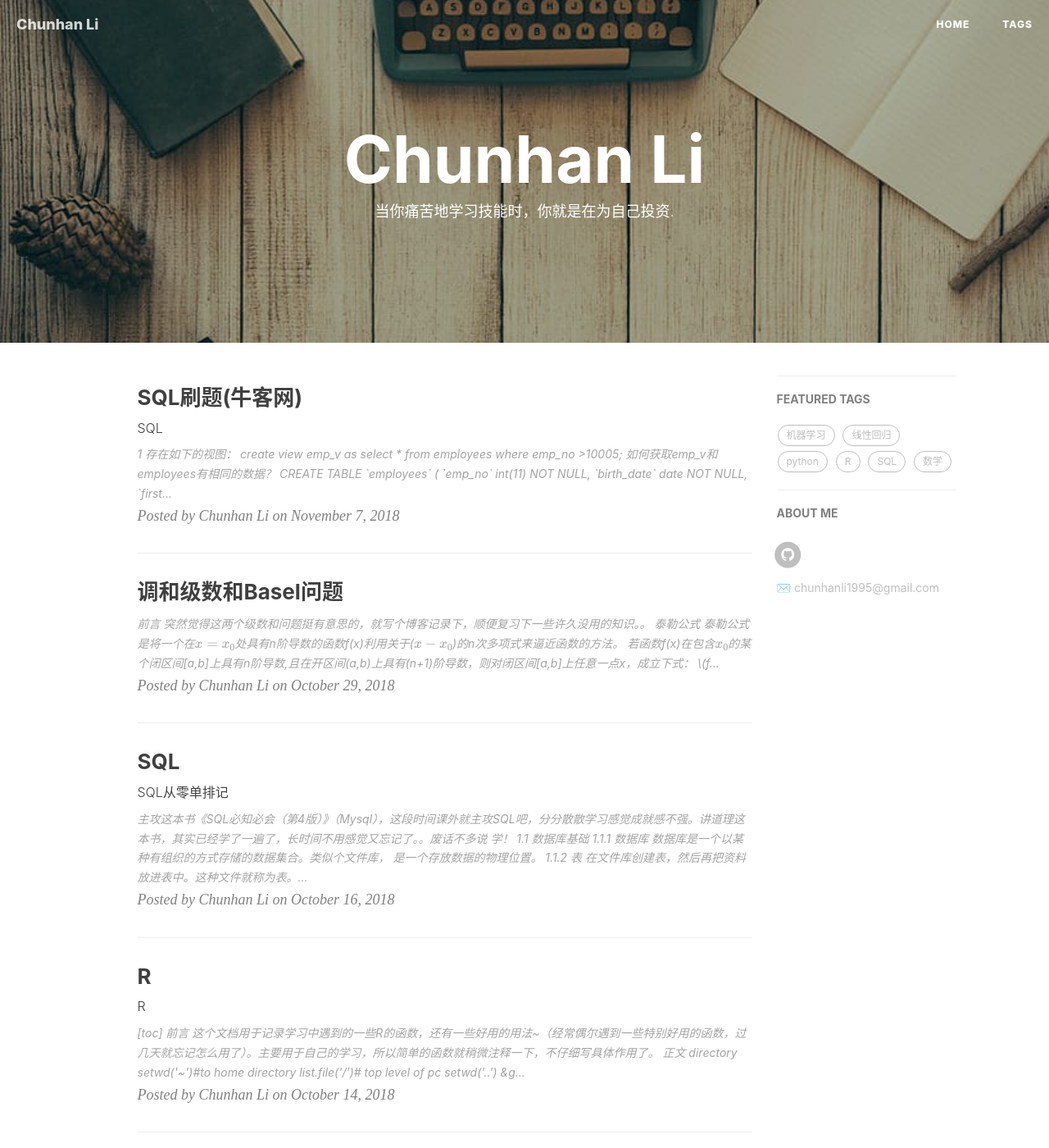
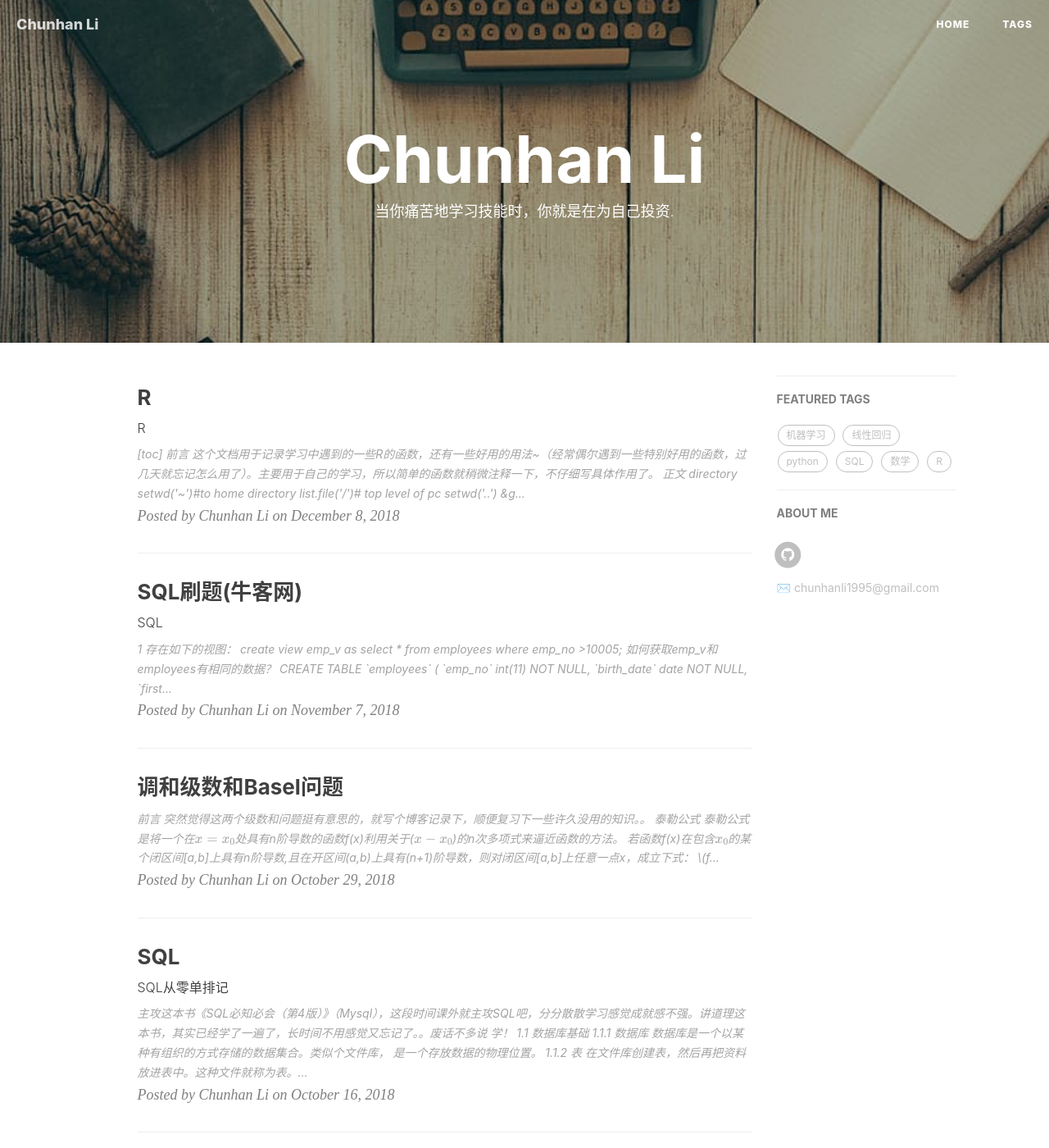
Before and after one commit to ChunhanLi/ChunhanLi.github.io, a Jekyll site: the page built from index.html, in a window 1280 px wide and 1400 px high. Shown: the whole window at 82% size. Built offline with Jekyll 4.4.1, drawn with Linux system fonts in a browser that asks for light colours; nearby versions of some CDN libraries; formulas are drawn with MathJax 3; the list of posts is cut into pages by our own code; comment, search, counter and statistics services are not loaded.

Commit message:
Update 2018-10-14-R.md

```diff
--- a/_posts/2018-10-14-R.md
+++ b/_posts/2018-10-14-R.md
@@ -2,7 +2,7 @@
 layout:     post
 title:      R
 subtitle:   R
-date:       2018-10-14
+date:       2018-12-8
 author:     Chunhan Li
 header-img: img/post-bg-re-vs-ng2.jpg
 catalog: false
```
